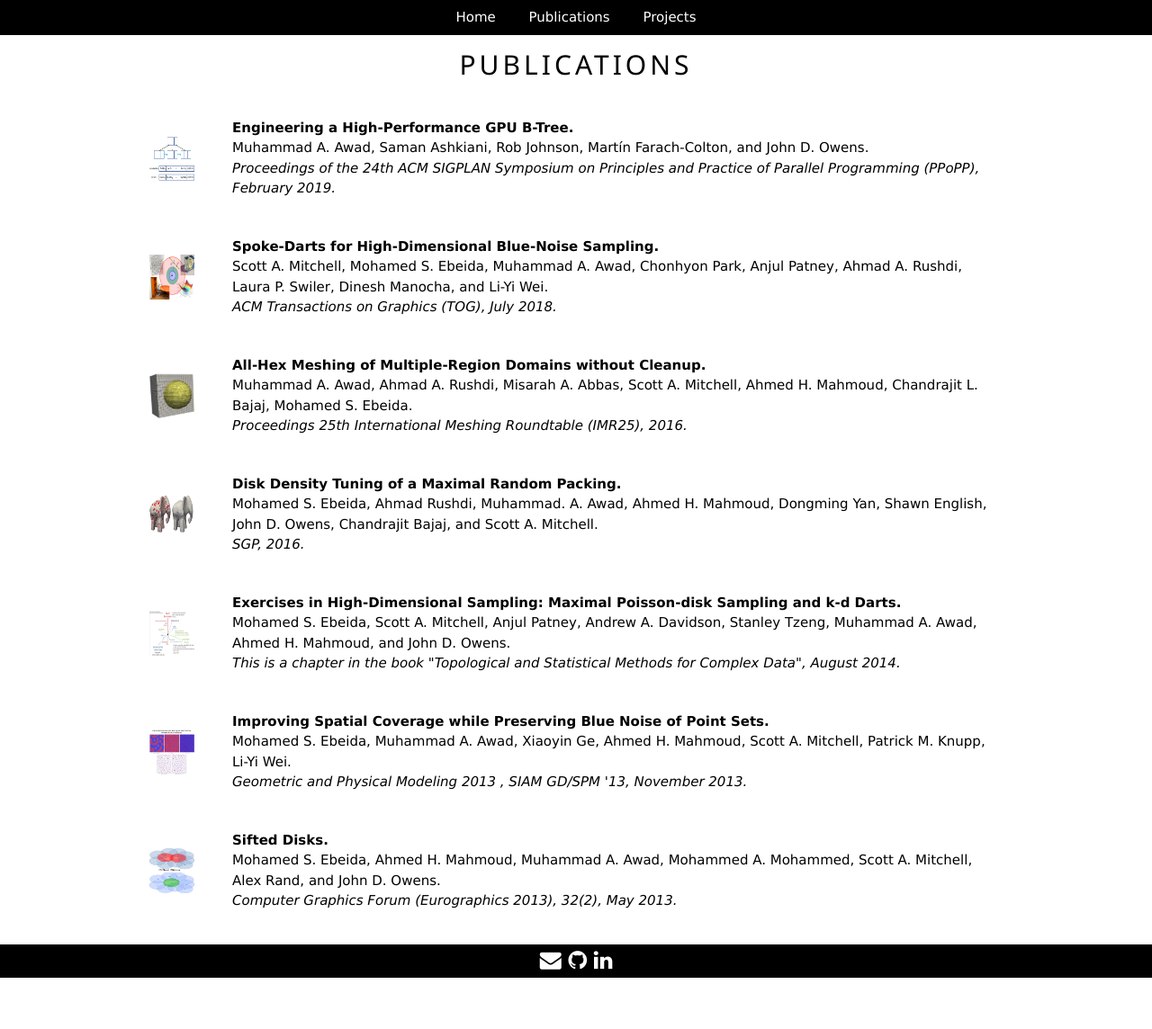
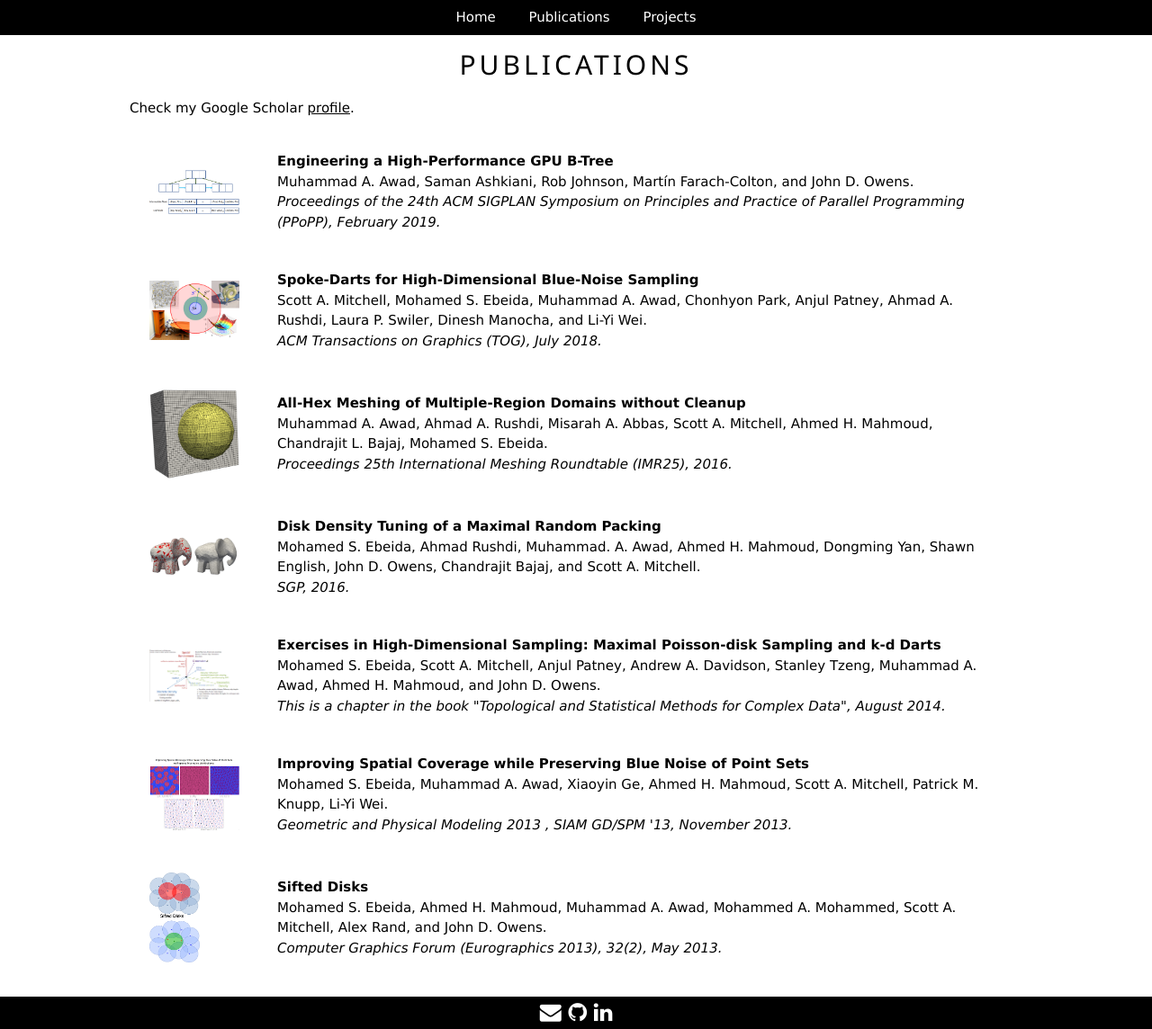
Before and after one commit to maawad/maawad.github.io, a Jekyll site: the page built from publications/index.html, in a window 1280 px wide. Shown: the whole page at 90% size. Built offline with Jekyll 4.4.1, drawn with Linux system fonts in a browser that asks for light colours; nearby versions of some CDN libraries; before the commit the page ends 1087 px from its top, so only the background shows below that.

Commit message:
Update index.html

```diff
--- a/publications/index.html
+++ b/publications/index.html
@@ -3,18 +3,21 @@ layout: default
 title: Publications
 ---
 <div class="blurb">
-	<!-- Home -->
 	<h2 class="w3-wide">PUBLICATIONS</h2>
+		<p class="w3-justify">
+		Check my Google Scholar <a href="https://scholar.google.com/citations?user=9e0mCHIAAAAJ&hl=en">profile</a>.
+		</p>
+
 		<p class="w3-left-align">
 		<table class="w3-left-align" style="width:100%" cellpadding="20">
 			<tr>
 				<td>
-					<img src="btree.png" alt="" style="width:50px;height:50px;">
+					<img src="btree.png" alt="" style="width:100px;height:50px;">
 				</td>
 
 				<td>
 					<b>
-						Engineering a High-Performance GPU B-Tree.
+						Engineering a High-Performance GPU B-Tree
 					</b>
 					<br>
 					Muhammad A. Awad, Saman Ashkiani, Rob Johnson, Martín Farach-Colton, and John D. Owens.
@@ -28,11 +31,11 @@ title: Publications
 
 			<tr>
 				<td>
-					<img src="spokedarts.png" alt="" style="width:50px;height:50px;">
+					<img src="spokedarts.png" alt="" style="width:100px;height:66px;">
 				</td>
 				<td>
 					<b>
-						Spoke-Darts for High-Dimensional Blue-Noise Sampling.
+						Spoke-Darts for High-Dimensional Blue-Noise Sampling
 					</b>
 					<br>
 					Scott A. Mitchell, Mohamed S. Ebeida, Muhammad A. Awad, Chonhyon Park, Anjul Patney, Ahmad A. Rushdi, Laura P. Swiler, Dinesh Manocha, and Li-Yi Wei.
@@ -46,11 +49,11 @@ title: Publications
 
 			<tr>
 				<td>
-					<img src="allhex.png" alt="" style="width:50px;height:50px;">
+					<img src="allhex.png" alt="" style="width:100px;height:100px;">
 				</td>
 				<td>
 					<b>
-						All-Hex Meshing of Multiple-Region Domains without Cleanup.
+						All-Hex Meshing of Multiple-Region Domains without Cleanup
 					</b>
 					<br>
 					Muhammad A. Awad, Ahmad A. Rushdi, Misarah A. Abbas, Scott A. Mitchell, Ahmed H. Mahmoud, Chandrajit L. Bajaj, Mohamed S. Ebeida.
@@ -64,11 +67,11 @@ title: Publications
 
 			<tr>
 				<td>
-					<img src="disk-tuning.png" alt="" style="width:50px;height:50px;">
+					<img src="disk-tuning.png" alt="" style="width:100px;height:50px;">
 				</td>
 				<td>
 					<b>
-						Disk Density Tuning of a Maximal Random Packing.
+						Disk Density Tuning of a Maximal Random Packing
 					</b>
 					<br>
 					Mohamed S. Ebeida, Ahmad Rushdi, Muhammad. A. Awad, Ahmed H. Mahmoud, Dongming Yan, Shawn English, John D. Owens, Chandrajit Bajaj, and Scott A. Mitchell.
@@ -81,11 +84,11 @@ title: Publications
 
 			<tr>
 				<td>
-					<img src="book_chapter.png" alt="" style="width:50px;height:50px;">
+					<img src="book_chapter.png" alt="" style="width:100px;height:58px;">
 				</td>
 				<td>
 					<b>
-						Exercises in High-Dimensional Sampling: Maximal Poisson-disk Sampling and k-d Darts.
+						Exercises in High-Dimensional Sampling: Maximal Poisson-disk Sampling and k-d Darts
 					</b>
 					<br>
 					Mohamed S. Ebeida, Scott A. Mitchell, Anjul Patney, Andrew A. Davidson, Stanley Tzeng, Muhammad A. Awad, Ahmed H. Mahmoud, and John D. Owens.
@@ -98,11 +101,11 @@ title: Publications
 
 			<tr>
 				<td>
-					<img src="SparseMPS.png" alt="" style="width:50px;height:50px;">
+					<img src="SparseMPS.png" alt="" style="width:100px;height:80px;">
 				</td>
 				<td>
 					<b>
-						Improving Spatial Coverage while Preserving Blue Noise of Point Sets.
+						Improving Spatial Coverage while Preserving Blue Noise of Point Sets
 					</b>
 					<br>
 					Mohamed S. Ebeida, Muhammad A. Awad, Xiaoyin Ge, Ahmed H. Mahmoud, Scott A. Mitchell, Patrick M. Knupp, Li-Yi Wei.
@@ -115,12 +118,12 @@ title: Publications
 
 			<tr>
 				<td>
-					<img src="siftedDisks.png" alt="" style="width:50px;height:50px;">
+					<img src="siftedDisks.png" alt="" style="width:56px;height:100px;">
 				</td>
 
 				<td>
 					<b>
-						Sifted Disks.
+						Sifted Disks
 					</b>
 					<br>
 					Mohamed S. Ebeida, Ahmed H. Mahmoud, Muhammad A. Awad, Mohammed A. Mohammed, Scott A. Mitchell, Alex Rand, and John D. Owens.
```
